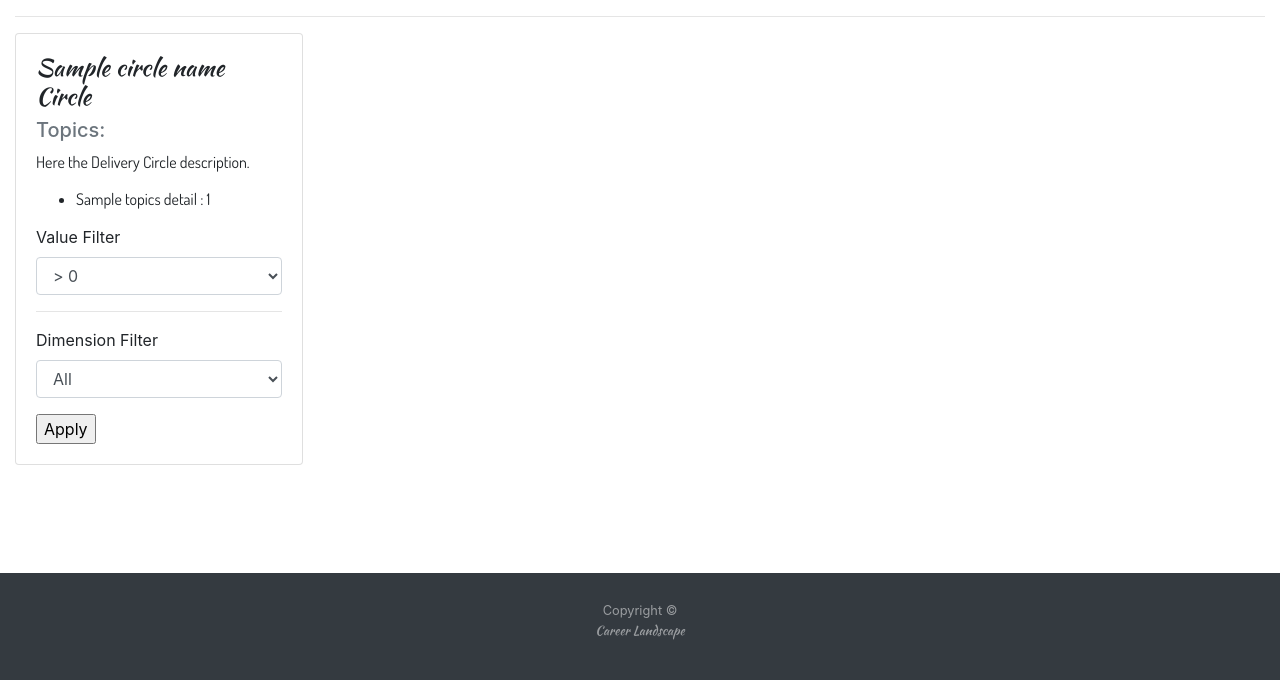
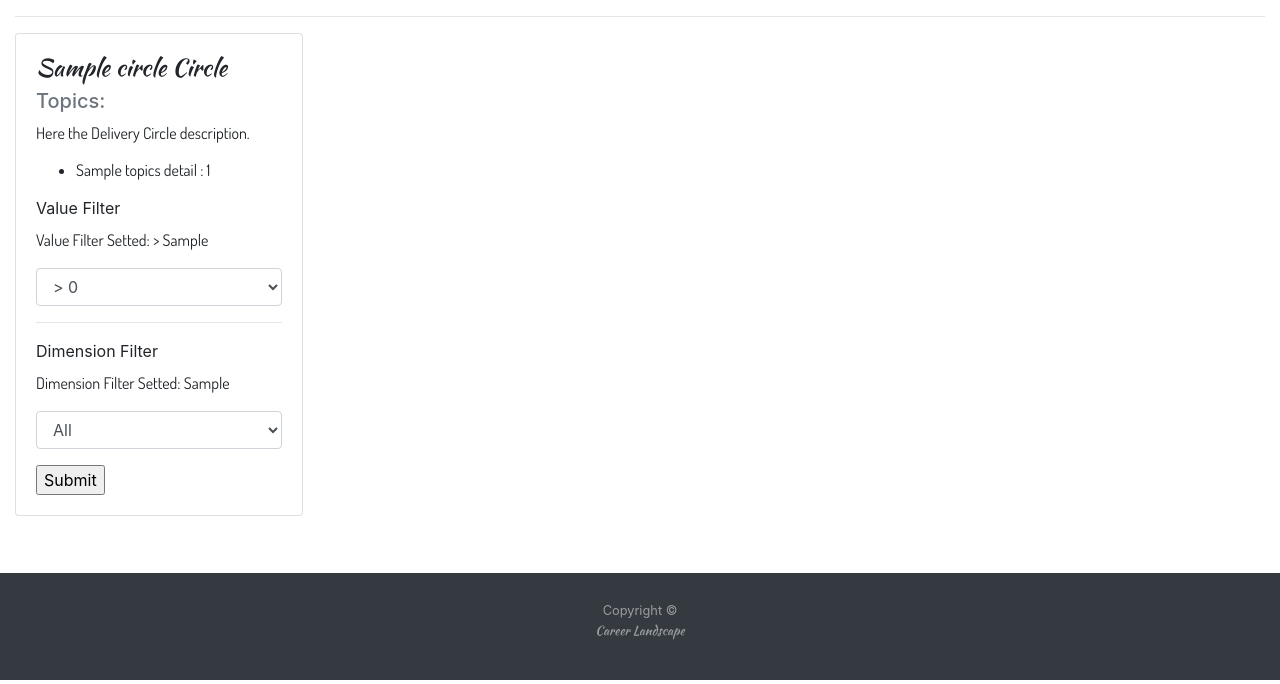
Before and after one commit to xpeppers/career-landscape, a Django app: template clusters/templates/clusters/index.html in a window 1280 px wide. Shown: the part 56-740 px from the top of the page. Run offline with Django 3.2, Linux system fonts and the light colour scheme; the template is opened without the code that fills it: most values are stand-ins (such as "Sample title", 1, 10 or a date in 2020); parts of the project's set-up code (start-up, migrations or seed data) failed here and were passed over; some libraries are stand-ins or nearby versions.

Commit message:
Add multiple Circles View and Filters

```diff
--- a/clusters/templates/clusters/index.html
+++ b/clusters/templates/clusters/index.html
@@ -19,6 +19,7 @@
 
 
 </head>
+
 <body>
 
   <nav class="navbar sticky-top navbar-expand-lg navbar-dark bg-dark">
@@ -38,13 +39,15 @@
 
     <hr>
 
+    {% if circles %}
+    <form action="{% url 'clusters:index' %}" method="get">
+      {% for circle_name, context in circles.items %}
+      {% with topics_details=context.topics_details dimensions=context.dimensions circle_id=context.circle_id topic_value_gt=context.topic_value_gt topic_dimension_eq=context.topic_dimension_eq%}
       <div class='row'>
-
         <div class='col-md-4'>
 
           <div class="card" style="width: 18rem;">
             <div class="card-body">
-            {% if circle_name %}
               <h4 class="card-title title">{{circle_name}} Circle</h4>
               <h5 class="card-subtitle mb-2 text-muted">Topics:</h5>
               <p class="card-text">Here the Delivery Circle description.</p>
@@ -56,20 +59,19 @@
                 </h6>
                 {% endfor %}
               </ul>
+              {% with get_param=request.GET %}
 
-                {% with get_param=request.GET %}
-                <form action="{% url 'clusters:index' %}" method="get">
               <div class="form-group">
-                    <label for="topic_value_gt">Value Filter</label>
-                    {% if get_param.topic_value_gt %}
-                      <p> Value Filter Setted: > {{ get_param.topic_value_gt }} </p>
+                <label for="topic_value_gt_{{circle_id}}">Value Filter</label>
+                {% if topic_value_gt %}
+                <p> Value Filter Setted: > {{ topic_value_gt }} </p>
                 {% endif %}
-                    <select class="form-control" name="topic_value_gt" id="topic_value_gt">
+                <select class="form-control" name="topic_value_gt_{{circle_id}}" id="topic_value_gt_{{circle_id}}">
                   {% for i in '01234'|make_list %}
-                        {% if i == get_param.topic_value_gt %}
-                          <option selected='selected' value={{ i }} > > {{ i }}</option>
+                  {% if i == topic_value_gt %}
+                  <option selected='selected' value={{ i }}> > {{ i }}</option>
                   {% else %}
-                          <option value={{ i }} > > {{ i }}</option>
+                  <option value={{ i }}> > {{ i }}</option>
                   {% endif %}
                   {% endfor %}
                 </select>
@@ -77,51 +79,59 @@
               <hr>
               <div class="form-group">
                 <label for="topic_dimension_eq">Dimension Filter</label>
-                      {% if get_param.topic_dimension_eq %}
-                        <p> Dimension Filter Setted: {{ get_param.topic_dimension_eq }} </p>
+                {% if topic_dimension_eq %}
+                <p> Dimension Filter Setted: {{ topic_dimension_eq }} </p>
                 {% endif %}
-                    <select class="form-control" name="topic_dimension_eq" id="topic_dimension_eq">
-                      <option value="" > All </option>
+                <select class="form-control" name="topic_dimension_eq_{{circle_id}}"
+                  id="topic_dimension_eq_{{circle_id}}">
+                  <option value=""> All </option>
                   {% for dimension in dimensions %}
-                      {% if dimension == get_param.topic_dimension_eq %}
-                        <option selected="selected" value={{dimension}} > {{dimension}} </option>
+                  {% if dimension == topic_dimension_eq %}
+                  <option selected="selected" value={{dimension}}> {{dimension}} </option>
                   {% else %}
-                        <option value={{dimension}} > {{dimension}} </option>
+                  <option value={{dimension}}> {{dimension}} </option>
                   {% endif %}
                   {% endfor %}
                 </select>
               </div>
-                  <input type="submit" name="apply" value="Apply">
-                </form>
+              <input type="submit">
+
               {% endwith %}
-
               {% else %}
               <p>No Topics available.</p>
               {% endif %}
+            </div>
+          </div>
+        </div>
+        <div class='col-md-8'>
+          <div class='media' id="{{circle_name}}" style="width:500px;height:500px;"></div>
+        </div>
+      </div>
+      {% endwith %}
+      {% endfor %}
+    </form>
     {% else %}
     <p>No Circle available.</p>
     {% endif %}
   </div>
-        </div>
-      </div>
 
-      <div class='col-md-8'>
-        <div class='media' id="radar" style="width:500px;height:500px;"></div>
-      </div>
 
-    </div>
-
-  </div>
-
-  <footer id="sticky-footer" class="py-4 bg-dark text-white-50" style="margin-top: 40px;">
+  <footer id="sticky-footer" class="py-4 bg-dark text-white-50" style="margin-top:40px">
     <div class="container text-center">
       <small>Copyright &copy; <p class="title">Career Landscape</p></small>
     </div>
   </footer>
 
   <script>
-    const topics_details = JSON.parse("{{topics_details}}".replace(/&#x27;/gi, '"'));
-    const max_range = Math.max(...(Object.values(topics_details)))
+    let context_rep = "{{circles}}".replace(/&#x27;/gi, '"');
+    const context = JSON.parse(context_rep);
+
+    for (var circle in context) {
+      let circle_context = context[circle];
+      let topics_details = circle_context['topics_details'];
+      let max_range = Math.max(...(Object.values(topics_details)));
+
+      console.log(circle_context)
 
       data = [{
         type: 'scatterpolar',
@@ -141,7 +151,9 @@
         showlegend: false
       };
 
-    Plotly.plot(document.getElementById('radar'), data, layout);
+      Plotly.plot(document.getElementById(circle), data, layout);
+
+    }
   </script>
   <script src="https://code.jquery.com/jquery-3.4.1.slim.min.js"
     integrity="sha384-J6qa4849blE2+poT4WnyKhv5vZF5SrPo0iEjwBvKU7imGFAV0wwj1yYfoRSJoZ+n"
```
Also changed, not shown: clusters/tests/factories/circle.py (+1 -1 lines), clusters/tests/factories/dimension.py (+1 -1 lines), clusters/tests/factories/factory_methods.py (+1 -2 lines), clusters/tests/factories/topic.py (+1 -1 lines), clusters/tests/test_models/test_index_view.py (+19 -5 lines), clusters/views.py (+17 -19 lines). Lines whose indentation alone changed are shown as unchanged.
